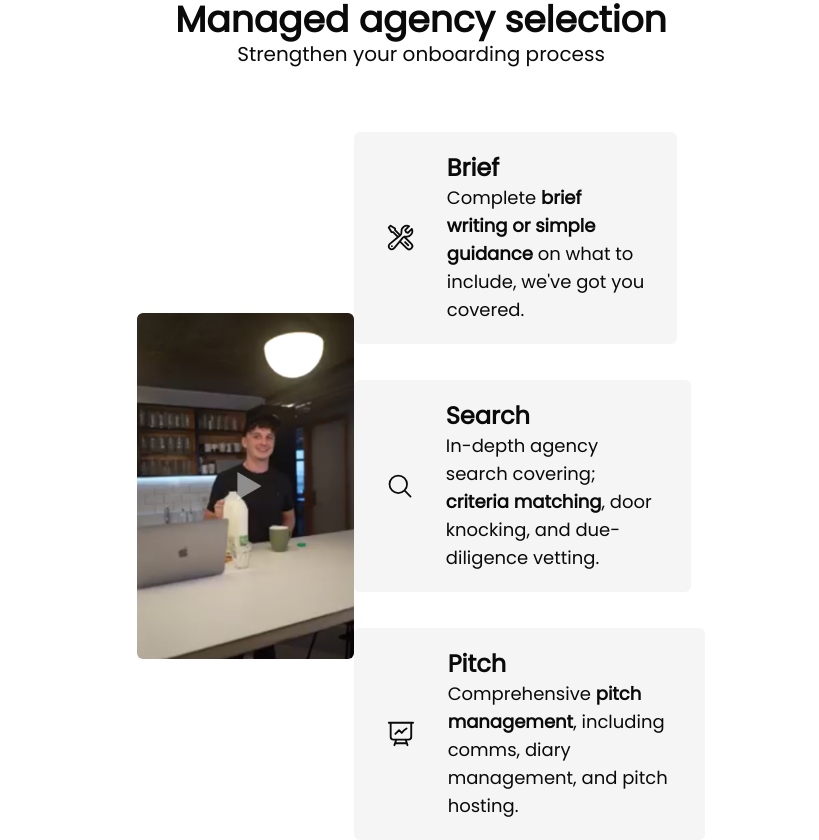
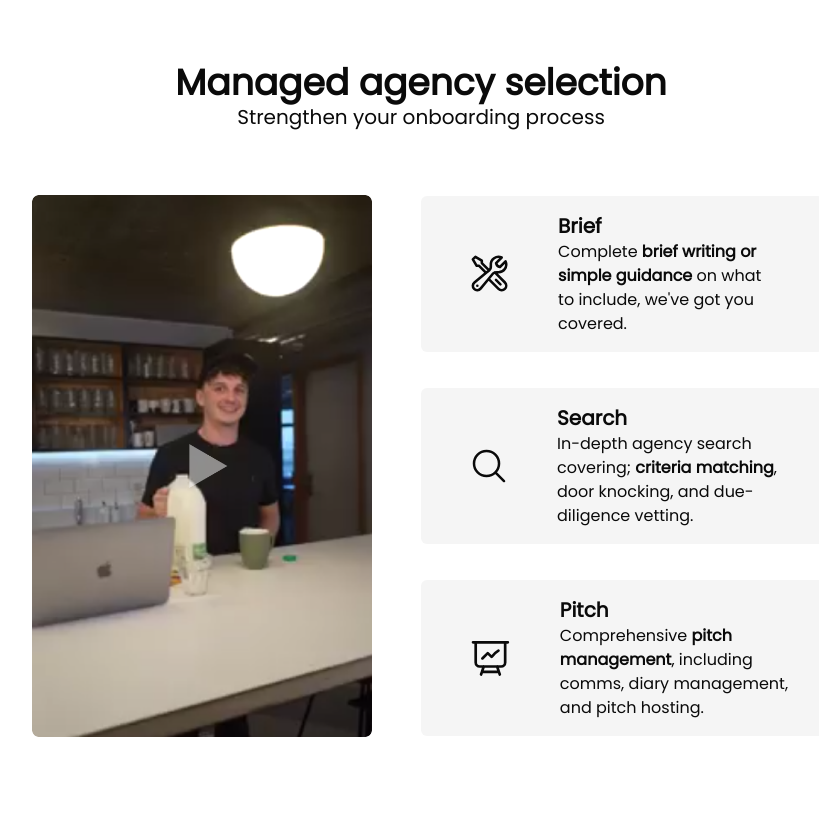
Before and after one commit to radromanov/nextjs-test, a Next.js app: page / in a window 1280 px wide. Shown: the whole page, without its empty margins (219-1038 px from the left). After the commit the page ends 800 px from the top, so only its background shows below. Built offline with nearby package versions, Linux system fonts and the light colour scheme.

Commit message:
Update tablet and laptop responsiveness

```diff
--- a/components/Cards/Card.tsx
+++ b/components/Cards/Card.tsx
@@ -12,7 +12,7 @@ export const Card = ({ children, className, ...props }: Props) => {
   return (
     <section
       className={cn(
-        "w-full flex justify-center items-center group bg-neutral-100 rounded-md outline-none -outline-offset-2 hover:outline-blue-500 focus:outline-blue-500 active:outline-blue-500 cursor-pointer px-4 py-4 gap-4 mobile-lg:px-6 mobile-lg:gap-6 tablet:py-4 tablet:px-6 tablet:gap-6 laptop:px-8 laptop:py-5 laptop:gap-8",
+        "w-full flex justify-center items-center group bg-neutral-100 rounded-md outline-none -outline-offset-2 hover:outline-blue-500 focus:outline-blue-500 active:outline-blue-500 cursor-pointer px-4 py-4 gap-4 mobile-lg:px-6 mobile-lg:gap-6 tablet:py-4 tablet:px-6 tablet:gap-6 laptop:px-8 laptop:gap-8 desktop:px-12 desktop:gap-12",
         className
       )}
       {...props}
--- a/components/Cards/CardHeader.tsx
+++ b/components/Cards/CardHeader.tsx
@@ -13,7 +13,7 @@ export const CardHeader = ({ children, className, ...props }: Props) => {
   return (
     <Subheader
       className={cn(
-        "text-xs mobile-md:text-xs mobile-lg:text-sm tablet:text-md desktop:text-2xl font-bold group-hover:text-blue-500 group-hover:underline",
+        "text-xs mobile-md:text-xs mobile-lg:text-sm tablet:text-md tablet:leading-5 laptop:leading-5 desktop:text-xl font-bold group-hover:text-blue-500 group-hover:underline",
         className
       )}
       {...props}
--- a/components/Cards/CardText.tsx
+++ b/components/Cards/CardText.tsx
@@ -13,7 +13,7 @@ export const CardText = ({ children, className, ...props }: Props) => {
   return (
     <Typography
       className={cn(
-        "text-xxs mobile-md:text-xxs tablet:text-sm desktop:text-lg font-medium",
+        "text-xxs mobile-md:text-xxs tablet:text-sm desktop:text-md font-medium",
         className
       )}
       {...props}
--- a/components/Icons/Icon.tsx
+++ b/components/Icons/Icon.tsx
@@ -14,7 +14,7 @@ export const Icon = ({ children, className, ...props }: Props) => {
       strokeWidth={1.5}
       stroke="currentColor"
       className={cn(
-        "w-16 mobile-md:w-20 mobile-lg:w-16 tablet-sm:w-16 laptop:w-28",
+        "w-16 mobile-md:w-20 mobile-lg:w-20 tablet-sm:w-16 laptop:w-24 desktop:w-32",
         className
       )}
       {...props}
--- a/components/Videos/HeroVideo.tsx
+++ b/components/Videos/HeroVideo.tsx
@@ -12,7 +12,7 @@ export const HeroVideo = () => {
         style={{
           objectFit: "cover",
         }}
-        className="rounded-md w-52 mobile-md:w-52 tablet:w-56 laptop:w-[308px] desktop:w-[464px]"
+        className="rounded-md w-52 mobile-md:w-52 tablet:w-56 laptop:w-[308px] desktop:w-[340px]"
       />
     </div>
   );
--- a/sections/Hero/Hero.tsx
+++ b/sections/Hero/Hero.tsx
@@ -10,7 +10,7 @@ export const Hero = () => {
         <Subheader>Strengthen your onboarding process</Subheader>
       </div>
 
-      <div className="flex flex-col mobile-md:px-6 laptop:flex-row laptop:container desktop:w-1/2">
+      <div className="flex flex-col mobile-md:px-6 laptop:flex-row laptop:container desktop:w-3/4">
         <HeroVideo />
 
         <Selections />
```
